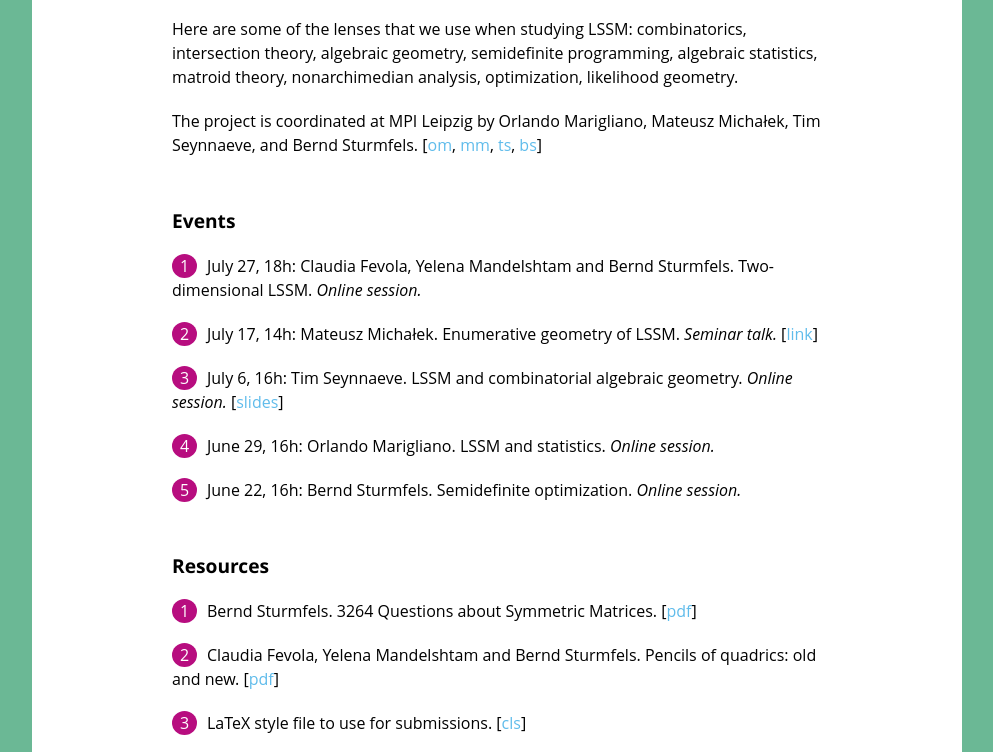
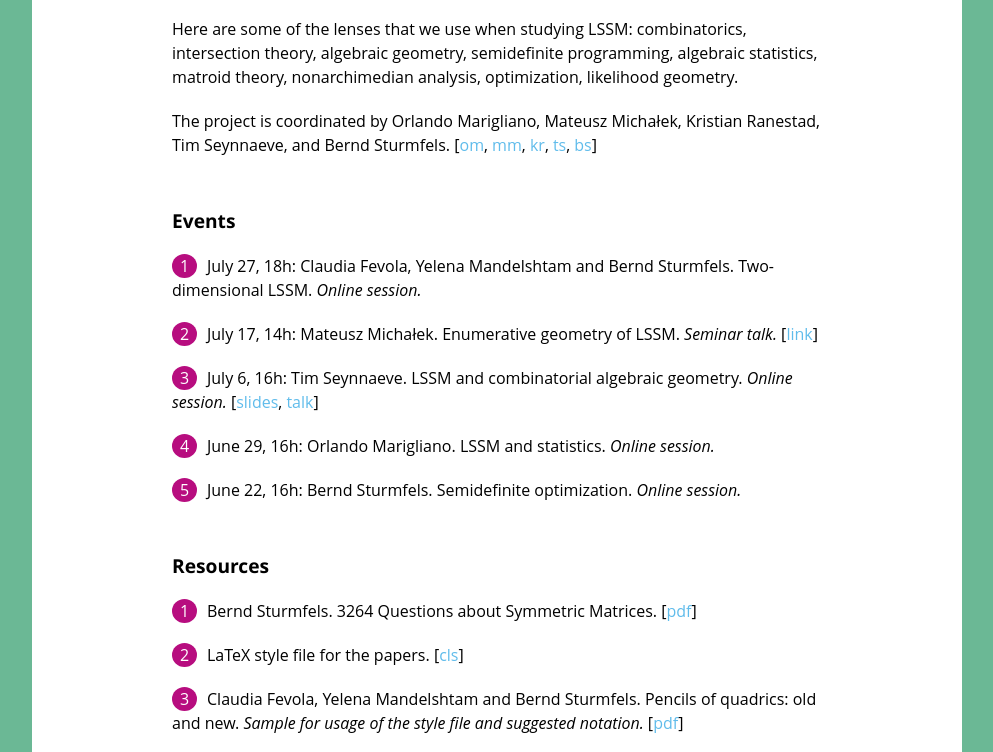
Before and after one commit to Orl628/Orl628.github.io, a plain HTML site: page lssm.html in a window 1280 px wide. Shown: the part 557-1309 px from the top of the page, without its empty margins (143-1136 px from the left). Drawn offline with Linux system fonts and the light colour scheme; a web font is replaced by a local one.

Commit message:
added kristian, added more info on pencils resource, added tim video

```diff
--- a/lssm.html
+++ b/lssm.html
@@ -163,9 +163,10 @@ Here are some of the lenses that we use when studying LSSM: combinatorics, inter
 </p>
 
 <p>
-The project is coordinated at MPI Leipzig by Orlando Marigliano, Mateusz Michałek, Tim Seynnaeve, and Bernd Sturmfels.
+The project is coordinated by Orlando Marigliano, Mateusz Michałek, Kristian Ranestad, Tim Seynnaeve, and Bernd Sturmfels.
 [<a href = https://www.orlandomarigliano.com>om</a>,
 <a href = https://personal-homepages.mis.mpg.de/michalek>mm</a>,
+<a href = https://www.mn.uio.no/math/english/people/aca/ranestad>kr</a>,
 <a href = https://www.mis.mpg.de/combag/members/tim-seynnaeve.html>ts</a>,
 <a href = https://math.berkeley.edu/~bernd>bs</a>]
 </p>
@@ -180,7 +181,8 @@ July 17, 14h: Mateusz Michałek. Enumerative geometry of LSSM. <i> Seminar talk.
 [<a href = https://www.mis.mpg.de/calendar/lectures/2020/abstract-31718.html>link</a>]
 </li><li>
 July 6, 16h: Tim Seynnaeve. LSSM and combinatorial algebraic geometry. <i> Online session. </i>
-[<a href = lssm-tim.pdf>slides</a>]
+[<a href = lssm-tim.pdf>slides</a>,
+<a href = https://media.mis.mpg.de/naso2020/2020-06-02_1>talk</a>]
 </li><li>
 June 29, 16h: Orlando Marigliano. LSSM and statistics. <i> Online session. </i>
 </li><li>
@@ -195,13 +197,12 @@ June 22, 16h: Bernd Sturmfels. Semidefinite optimization. <i> Online session. </
 Bernd Sturmfels. 3264 Questions about Symmetric Matrices.
 [<a href = 3264questions.pdf>pdf</a>]
 </li><li>
+LaTeX style file for the papers.
+[<a href = ourlematema.cls>cls</a>]
+</li><li>
 Claudia Fevola, Yelena Mandelshtam and Bernd Sturmfels. Pencils of quadrics: old and new.
+<i>Sample for usage of the style file and suggested notation.</i>
 [<a href = old-and-new-july28.pdf>pdf</a>]
-</li><li>
-LaTeX style file to use for submissions.
-[<a href = ourlematema.cls>cls</a>]
-<!-- This is a very slight alteration of the style file of the journal <i> Le Matematiche. </i>
-[<a href = https://lematematiche.dmi.unict.it/index.php/lematematiche/about/submissions>link</a>] -->
 </li>
 </ol>
 
```
